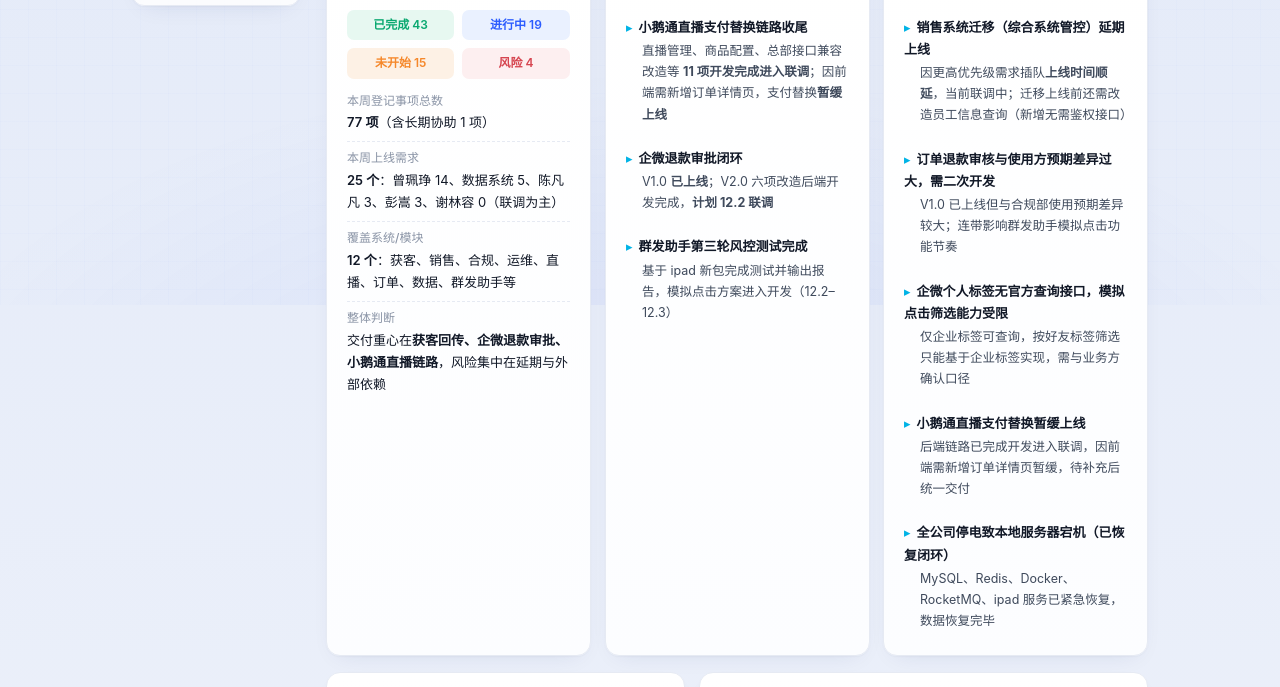
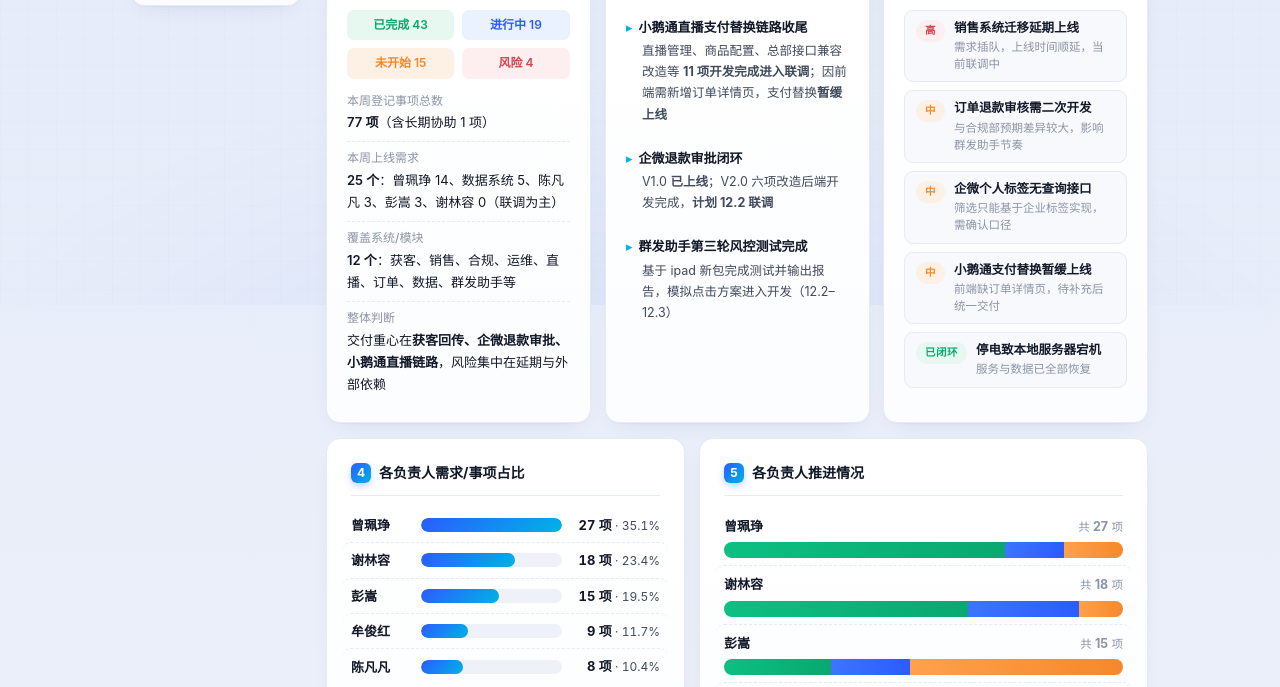
Before and after one commit to zhangxiang215/qk-yunzhou-week1123-report, a plain HTML site: page index.html in a window 1280 px wide. Shown: the part 495-1182 px from the top of the page. Drawn offline with Linux system fonts and the light colour scheme.

Commit message:
重点关注卡改为等级徽标+一行摘要的紧凑列表样式

```diff
--- a/index.html
+++ b/index.html
@@ -210,6 +210,14 @@
   .stk-bar .sg-plan{background:linear-gradient(90deg,#ffa14d,#f5882b);}
   .legend{display:flex;gap:14px;margin-top:10px;padding-top:8px;border-top:1px dashed var(--line);font-size:11.5px;color:var(--ink-2);}
   .legend .dot{display:inline-block;width:8px;height:8px;border-radius:2px;margin-right:4px;vertical-align:1px;}
+  .risklist{display:flex;flex-direction:column;gap:8px;}
+  .rl{display:flex;align-items:flex-start;gap:9px;padding:8px 11px;background:#f8f9fd;border:1px solid var(--line);border-radius:9px;}
+  .rlv{flex:none;font-size:10.5px;padding:2px 9px;border-radius:20px;font-weight:600;margin-top:1px;letter-spacing:.5px;}
+  .r-high{background:var(--red-bg);color:var(--red);}
+  .r-mid{background:var(--orange-bg);color:var(--orange);}
+  .r-ok{background:var(--green-bg);color:var(--green);}
+  .rlt{font-size:12.5px;font-weight:600;color:var(--ink);line-height:1.45;}
+  .rld{font-size:11.5px;color:var(--ink-3);font-weight:500;margin-top:2px;line-height:1.5;}
 </style>
 </head>
 <body>
@@ -275,25 +283,12 @@
     </div>
     <div class="col">
       <h3><span class="idx">3</span>重点关注</h3>
-      <div class="sub">
-        <div class="st">销售系统迁移（综合系统管控）延期上线</div>
-        <div class="sd">因更高优先级需求插队<b>上线时间顺延</b>，当前联调中；迁移上线前还需改造员工信息查询（新增无需鉴权接口）</div>
-      </div>
-      <div class="sub">
-        <div class="st">订单退款审核与使用方预期差异过大，需二次开发</div>
-        <div class="sd">V1.0 已上线但与合规部使用预期差异较大；连带影响群发助手模拟点击功能节奏</div>
-      </div>
-      <div class="sub">
-        <div class="st">企微个人标签无官方查询接口，模拟点击筛选能力受限</div>
-        <div class="sd">仅企业标签可查询，按好友标签筛选只能基于企业标签实现，需与业务方确认口径</div>
-      </div>
-      <div class="sub">
-        <div class="st">小鹅通直播支付替换暂缓上线</div>
-        <div class="sd">后端链路已完成开发进入联调，因前端需新增订单详情页暂缓，待补充后统一交付</div>
-      </div>
-      <div class="sub">
-        <div class="st">全公司停电致本地服务器宕机（已恢复闭环）</div>
-        <div class="sd">MySQL、Redis、Docker、RocketMQ、ipad 服务已紧急恢复，数据恢复完毕</div>
+      <div class="risklist">
+        <div class="rl"><span class="rlv r-high">高</span><div class="rlt">销售系统迁移延期上线<div class="rld">需求插队，上线时间顺延，当前联调中</div></div></div>
+        <div class="rl"><span class="rlv r-mid">中</span><div class="rlt">订单退款审核需二次开发<div class="rld">与合规部预期差异较大，影响群发助手节奏</div></div></div>
+        <div class="rl"><span class="rlv r-mid">中</span><div class="rlt">企微个人标签无查询接口<div class="rld">筛选只能基于企业标签实现，需确认口径</div></div></div>
+        <div class="rl"><span class="rlv r-mid">中</span><div class="rlt">小鹅通支付替换暂缓上线<div class="rld">前端缺订单详情页，待补充后统一交付</div></div></div>
+        <div class="rl"><span class="rlv r-ok">已闭环</span><div class="rlt">停电致本地服务器宕机<div class="rld">服务与数据已全部恢复</div></div></div>
       </div>
     </div>
   </div>
```
